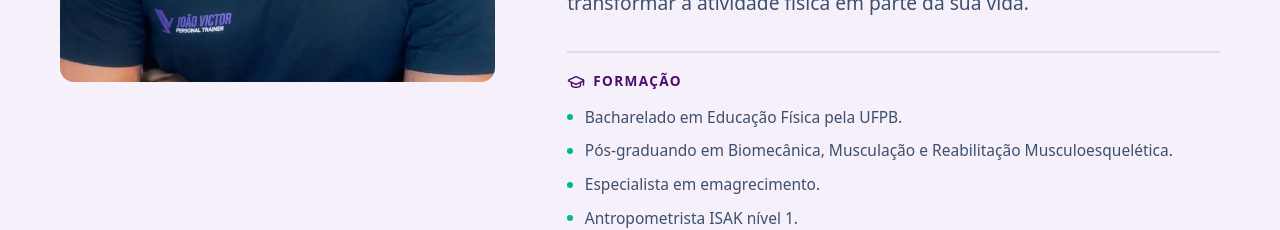
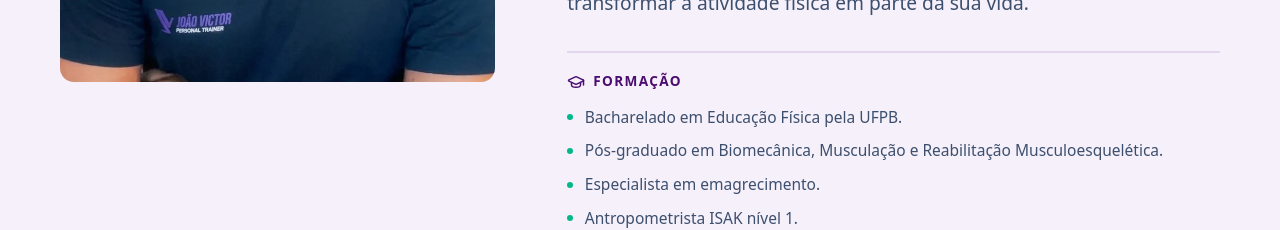
Before and after one commit to matheusasdsgit/jv-personal-trainer, a React (Vite) app: page / in a window 1280 px wide. Shown: the part 6340-6570 px from the top of the page. Built offline with nearby package versions, Linux system fonts and the light colour scheme; a web font is replaced by a local one.

Commit message:
Update AboutSection.tsx

```diff
--- a/src/components/AboutSection.tsx
+++ b/src/components/AboutSection.tsx
@@ -7,7 +7,7 @@ const groups = [
     title: 'Formação',
     items: [
       'Bacharelado em Educação Física pela UFPB.',
-      'Pós-graduando em Biomecânica, Musculação e Reabilitação Musculoesquelética.',
+      'Pós-graduado em Biomecânica, Musculação e Reabilitação Musculoesquelética.',
       'Especialista em emagrecimento.',
       'Antropometrista ISAK nível 1.',
     ],
```
